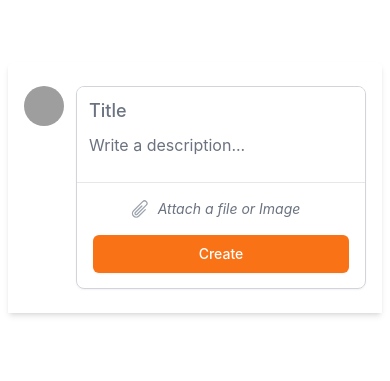
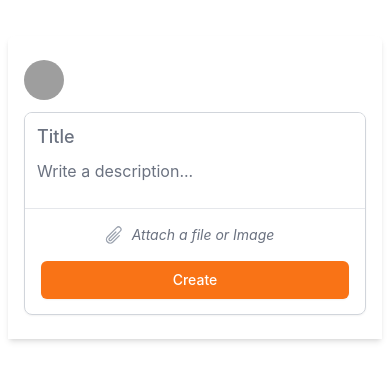
Before and after one commit to mariobarcelo/typescript-react-component, a React (Vite) app: page / in a window 390 px wide. Shown: the part 235-616 px from the top of the page. Built offline with nearby package versions, Linux system fonts and the light colour scheme; grey boxes are pictures that could not be loaded.

Commit message:
Improve vatar and form layout on mobile

```diff
--- a/src/components/modules/comment/CommentForm/CommentForm.tsx
+++ b/src/components/modules/comment/CommentForm/CommentForm.tsx
@@ -18,7 +18,7 @@
 
   return (
     <div className="bg-white px-4 py-6 sm:px-6 rounded-t-md shadow-md">
-      <div className="flex space-x-3">
+      <div className="flex flex-col gap-3 sm:gap-0 sm:flex-row sm:space-x-3">
           <div className="flex-shrink-0">
               <Avatar src={userImage} alt={`Avatar of ${user.fullName}`} />
           </div>
```
